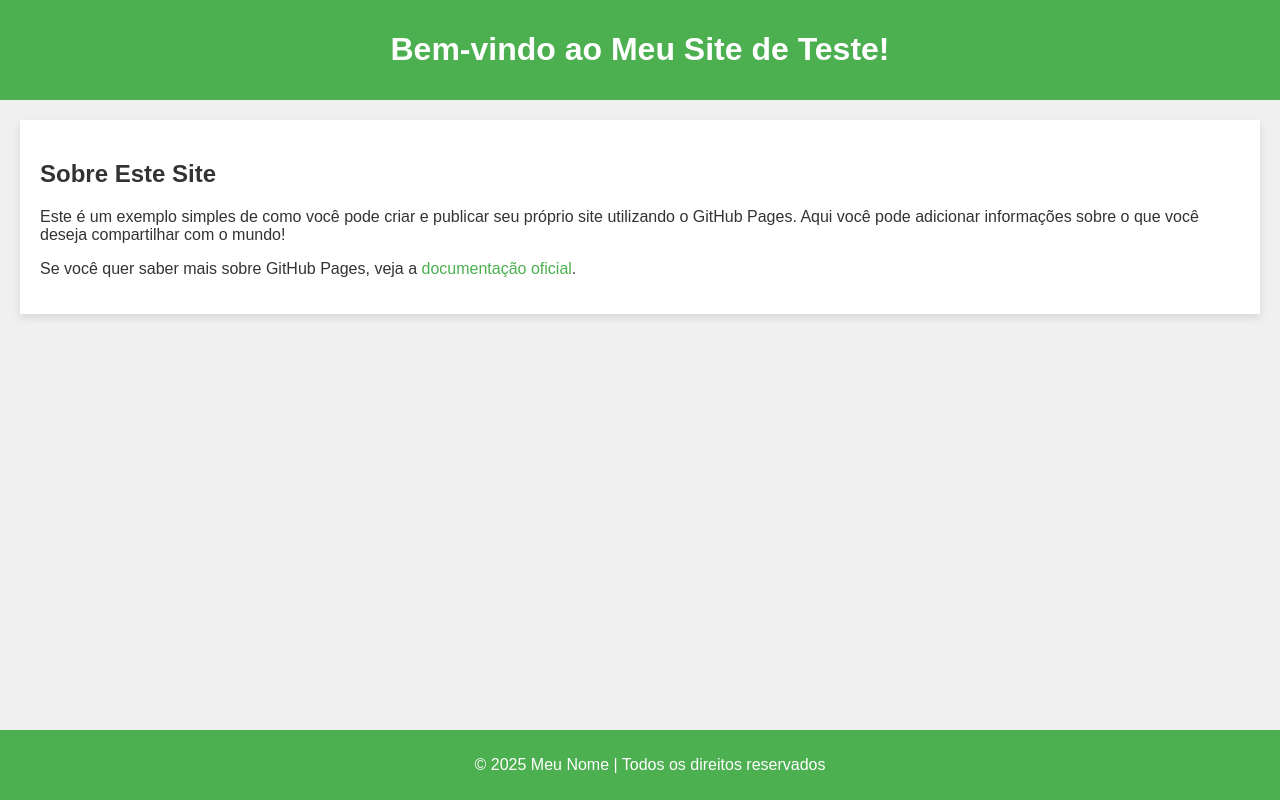
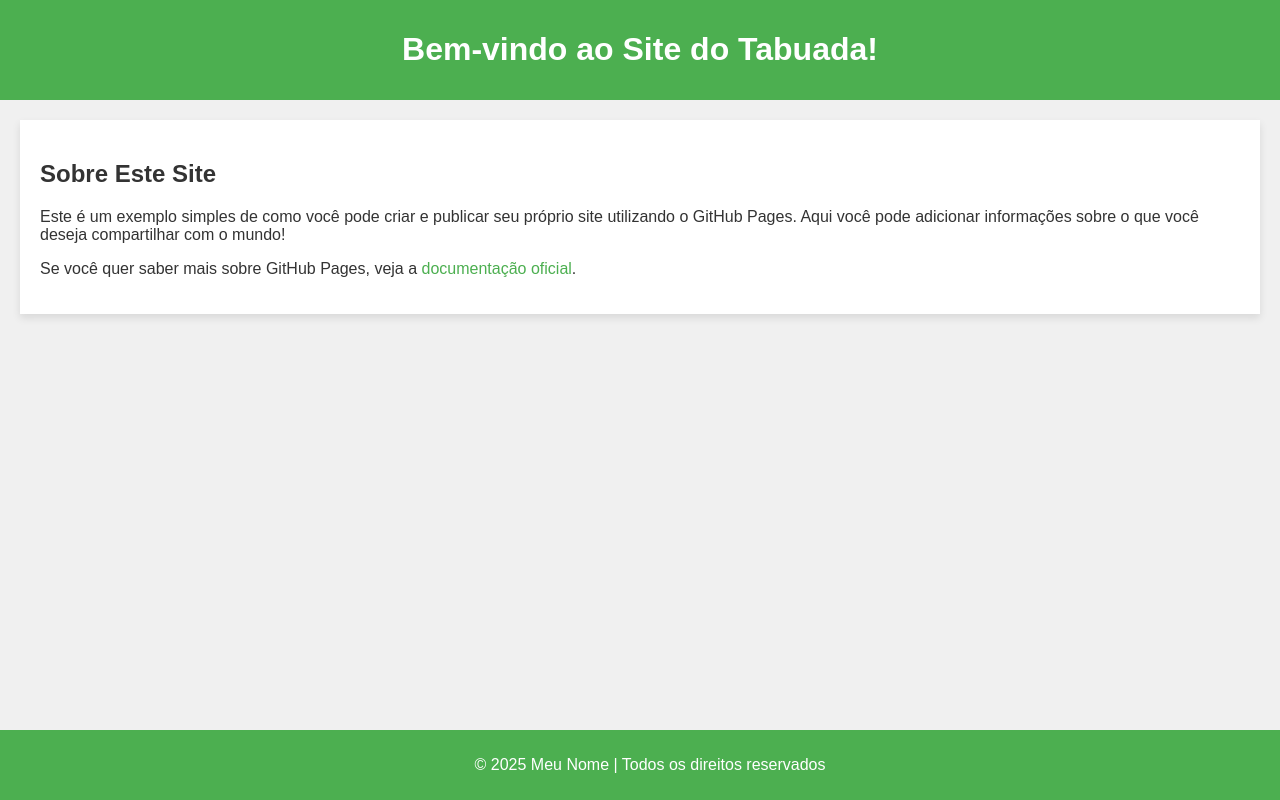
Before and after one commit to lsinsights/html_test, a plain HTML site: page index.html in a window 1280 px wide. Drawn offline with Linux system fonts and the light colour scheme.

Commit message:
Update index.html

```diff
--- a/index.html
+++ b/index.html
@@ -46,7 +46,7 @@
 <body>
 
 <header>
-    <h1>Bem-vindo ao Meu Site de Teste!</h1>
+    <h1>Bem-vindo ao Site do Tabuada!</h1>
 </header>
 
 <section>
```
